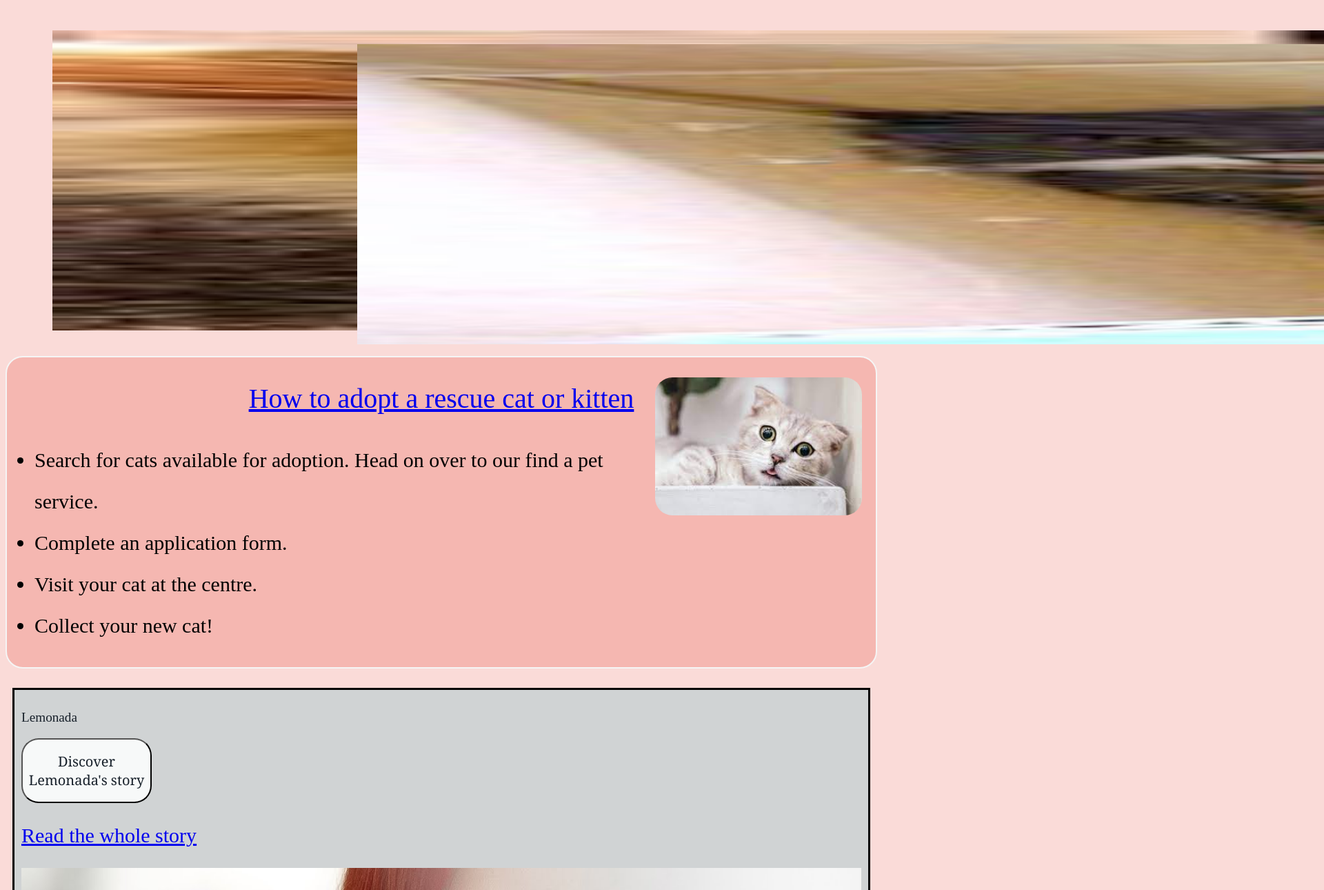
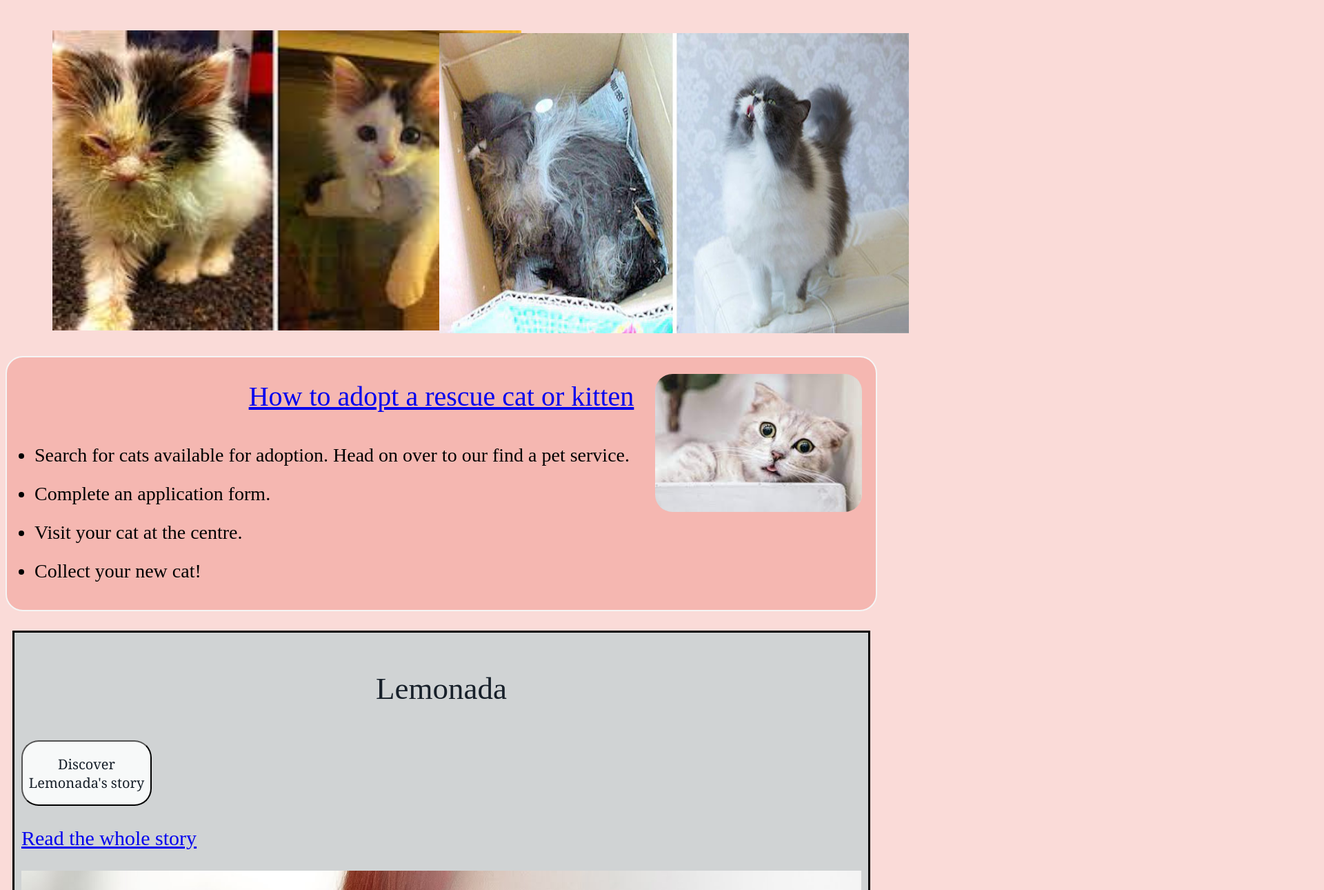
Before and after one commit to AlexandraM22/My-Project, a plain HTML site: page index.html in a window 1280 px wide. Shown: the part 244-1534 px from the top of the page at 69% size, 1920 px wide, since content can reach past the window. Drawn offline with Linux system fonts and the light colour scheme.

Commit message:
Update style.css

```diff
--- a/style.css
+++ b/style.css
@@ -63,6 +63,9 @@
         background-color: #F1948A ;
         color: white;
       }
+    #gal{
+        float:right;
+    }
     .big {
         line-height: 2;
     }
@@ -70,9 +73,9 @@
         font-size: larger;
     }
     #lists{
-        background-color: #F5B7B1 ;
+        background-color: #F5B7B1;
         text-align: left;
-        font-size: 30px;;
+        font-size: 28px;;
         font-family: serif;
         top: 0cm;
         border: 2px solid whitesmoke;
@@ -87,6 +90,12 @@
         padding: 10px;
         top: 10%;
         text size: 50px;
+    }
+    #par{
+        height: 1.5cm;
+        font-size: 45px;
+        text-align: center;
+
     }
     .Saved img{
         height: 20cm;
@@ -109,23 +118,21 @@
         background-color: #FDEDEC;
         position: absolute;
         left: 2cm;
-        width: auto;
     }
     .galery img{
         height: 11.5cm;
-        width: 300cm;
+        width: 18cm;
     }
     .galery2{
         background-color: #FDEDEC;
         text-align: center;
-        width: 50%;
         position: absolute;
-        left: 40.5%;
-        top: 38.5%;
+        left: 49.8%;
+        top: 36.5%;
     }
     .galery2 img{
         height: 11.5cm;
-        width: 400cm;
+        width: 18cm;
     }
 
     body{
@@ -199,8 +206,9 @@
           font-size: 20px;
           font-family:Cambria, Cochin, Georgia, Times, 'Times New Roman', serif;
       }
-
-
+      #buttontext{
+        font-size: 25px;
+    }
 
 
 
```
